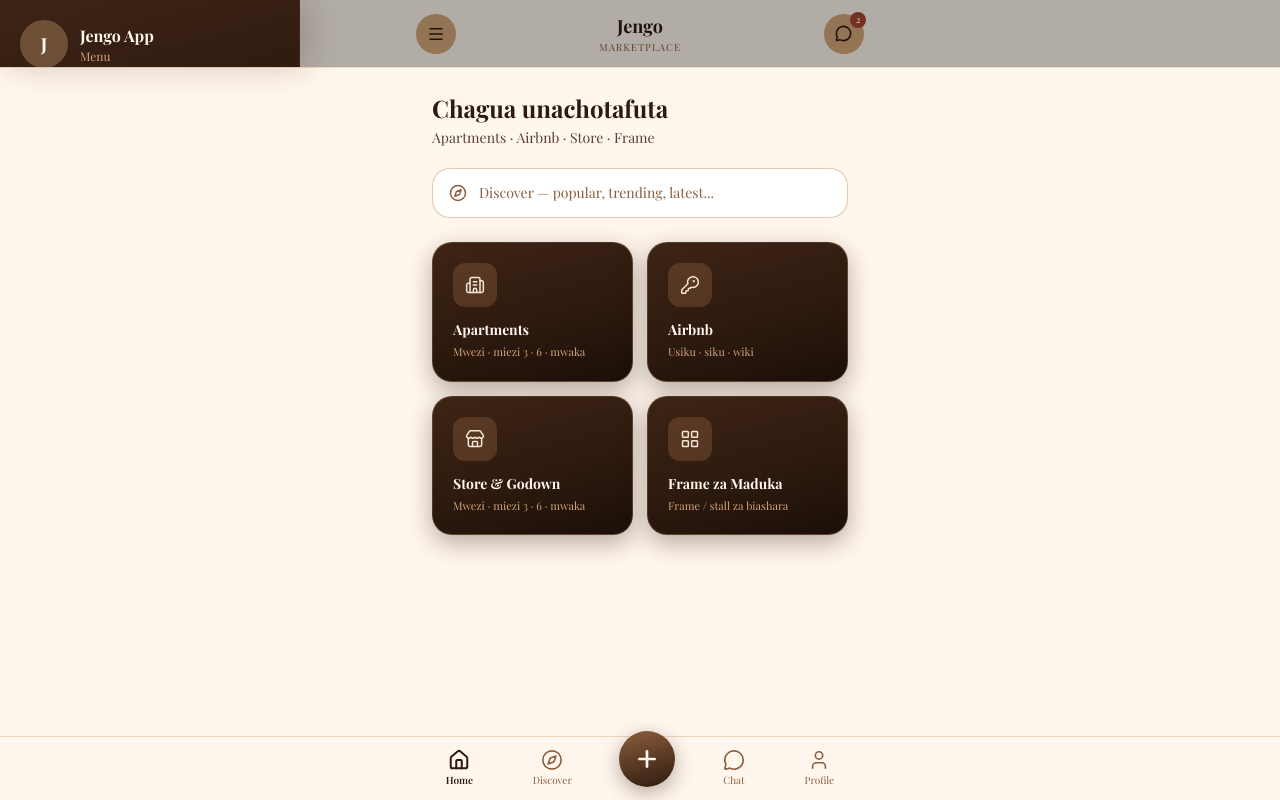
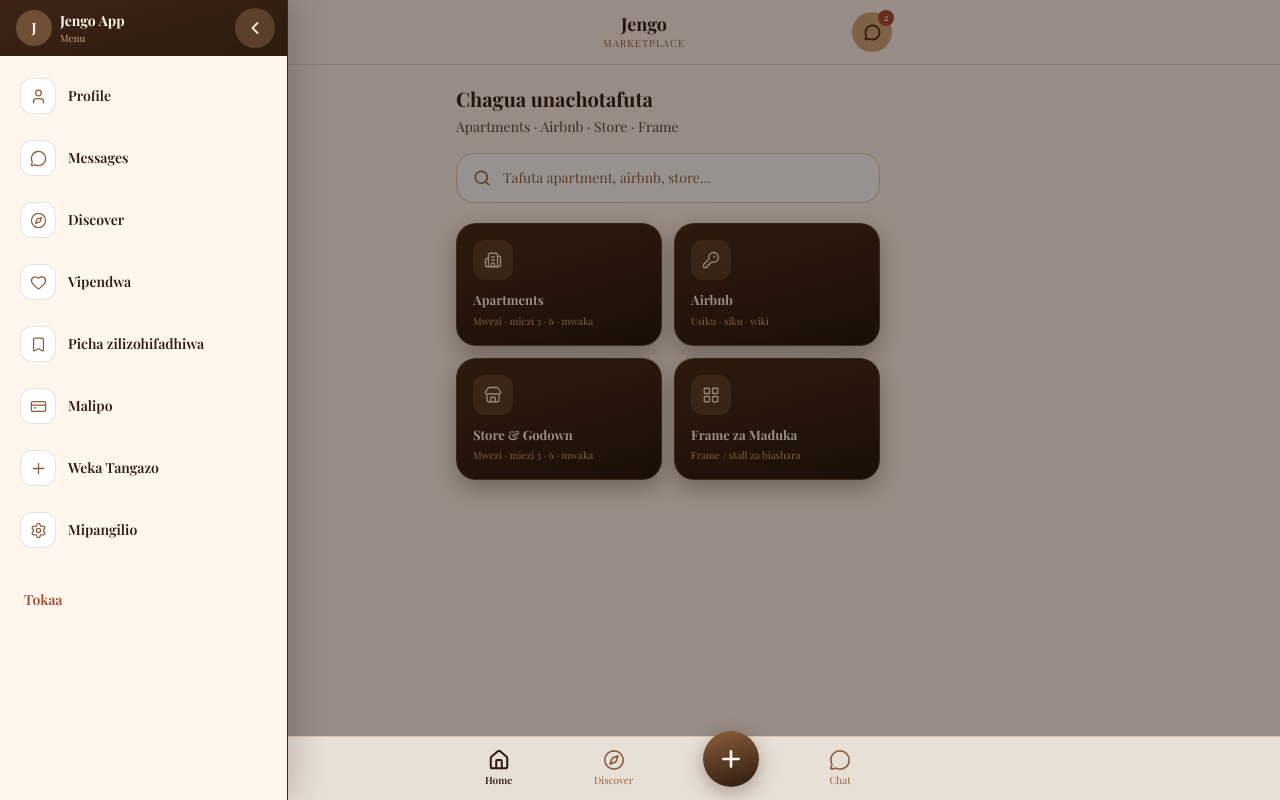
Before and after one commit to xrayssad/Jengo, a Next.js app in the folder frontend/: page /home in a window 1280 px wide. Both pictures are taken after a click on the button "Fungua menu". Built offline with nearby package versions, Linux system fonts and the light colour scheme; a web font is replaced by a local one.

Commit message:
Search bar on home; collapsible sidebar; settings; profile only in side nav; iOS fix

```diff
--- a/frontend/src/app/home/page.tsx
+++ b/frontend/src/app/home/page.tsx
@@ -2,10 +2,11 @@
 
 import {
   Home, Store, Building2, KeyRound, Search, Plus, User, Menu,
-  MessageCircle, LayoutGrid, Compass, Heart, ImageIcon, CreditCard, Bookmark
+  MessageCircle, LayoutGrid, Compass, Heart, CreditCard, Bookmark,
+  Settings, X, ChevronLeft, ChevronRight
 } from "lucide-react";
 import Link from "next/link";
-import { useState } from "react";
+import { useState, useEffect } from "react";
 
 const categories = [
   { title: "Apartments", description: "Mwezi · miezi 3 · 6 · mwaka", icon: Building2, href: "/nyumba" },
@@ -16,114 +17,202 @@
 
 const sideLinks = [
   { label: "Profile", href: "/profile", icon: User },
-  { label: "Messages / Chat", href: "/messages", icon: MessageCircle },
+  { label: "Messages", href: "/messages", icon: MessageCircle },
   { label: "Discover", href: "/discover", icon: Compass },
-  { label: "Vipendwa (Favorites)", href: "/favorites", icon: Heart },
+  { label: "Vipendwa", href: "/favorites", icon: Heart },
   { label: "Picha zilizohifadhiwa", href: "/saved", icon: Bookmark },
-  { label: "Malipo (Payments)", href: "/payments", icon: CreditCard },
+  { label: "Malipo", href: "/payments", icon: CreditCard },
   { label: "Weka Tangazo", href: "/weka-tangazo", icon: Plus },
+  { label: "Mipangilio", href: "/settings", icon: Settings },
 ];
 
 export default function HomePage() {
-  const [menuOpen, setMenuOpen] = useState(false);
+  const [expanded, setExpanded] = useState(false);
+
+  // Prevent body scroll when sidebar expanded on mobile
+  useEffect(() => {
+    if (expanded) {
+      document.body.style.overflow = "hidden";
+    } else {
+      document.body.style.overflow = "";
+    }
+    return () => {
+      document.body.style.overflow = "";
+    };
+  }, [expanded]);
 
   return (
-    <main className="min-h-screen pb-24" style={{ backgroundColor: "#FFF6ED" }}>
-      <header className="sticky top-0 z-30 px-4 py-3 glass" style={{ borderBottom: "1px solid rgba(210,166,121,0.35)" }}>
-        <div className="max-w-md mx-auto flex items-center justify-between">
+    <main className="min-h-screen pb-24 relative" style={{ backgroundColor: "#FFF6ED" }}>
+      {/* ===== SIDEBAR – always mounted, shrink / expand ===== */}
+      {/* Backdrop when expanded */}
+      <div
+        className="fixed inset-0 z-40 transition-opacity duration-300"
+        style={{
+          backgroundColor: "rgba(26,15,8,0.45)",
+          opacity: expanded ? 1 : 0,
+          pointerEvents: expanded ? "auto" : "none",
+        }}
+        onClick={() => setExpanded(false)}
+        aria-hidden
+      />
+
+      <aside
+        className="fixed top-0 left-0 z-50 flex flex-col"
+        style={{
+          height: "100dvh",
+          width: expanded ? "min(288px, 85vw)" : "56px",
+          backgroundColor: "#FFF6ED",
+          borderRight: "1.5px solid #3D2415",
+          boxShadow: expanded ? "8px 0 32px rgba(46,26,15,0.2)" : "2px 0 12px rgba(46,26,15,0.08)",
+          transition: "width 0.32s cubic-bezier(0.4, 0, 0.2, 1)",
+          paddingTop: "env(safe-area-inset-top)",
+          paddingBottom: "env(safe-area-inset-bottom)",
+        }}
+      >
+        {/* Header row */}
+        <div
+          className="flex items-center shrink-0"
+          style={{
+            height: 56,
+            padding: expanded ? "0 12px" : "0",
+            justifyContent: expanded ? "space-between" : "center",
+            background: "linear-gradient(165deg, #3D2415, #2E1A0F)",
+            minHeight: 56,
+          }}
+        >
+          {expanded && (
+            <div className="flex items-center gap-2 min-w-0 pl-1">
+              <div className="w-9 h-9 rounded-full flex items-center justify-center text-sm font-bold shrink-0" style={{ background: "rgba(210,166,121,0.35)", color: "#FFF6ED" }}>
+                J
+              </div>
+              <div className="min-w-0">
+                <p className="font-bold text-sm truncate" style={{ color: "#FFF6ED" }}>Jengo App</p>
+                <p className="text-[10px]" style={{ color: "#D2A679" }}>Menu</p>
+              </div>
+            </div>
+          )}
           <button
-            onClick={() => setMenuOpen(!menuOpen)}
-            className="w-10 h-10 rounded-full flex items-center justify-center"
-            style={{ backgroundColor: "#D2A679" }}
-            aria-label="Menu"
+            type="button"
+            onClick={() => setExpanded((v) => !v)}
+            className="w-10 h-10 rounded-full flex items-center justify-center shrink-0"
+            style={{ backgroundColor: expanded ? "rgba(210,166,121,0.25)" : "transparent" }}
+            aria-label={expanded ? "Funga menu" : "Fungua menu"}
           >
-            <Menu size={18} color="#2E1A0F" strokeWidth={2.2} />
+            {expanded ? (
+              <ChevronLeft size={20} color="#F5E6D3" strokeWidth={2.2} />
+            ) : (
+              <Menu size={20} color="#F5E6D3" strokeWidth={2.2} />
+            )}
           </button>
-          <div className="text-center">
-            <h1 className="text-lg font-bold" style={{ color: "#2E1A0F" }}>Jengo</h1>
+        </div>
+
+        {/* Scrollable links – CRITICAL for iPhone */}
+        <nav
+          className="flex-1 overflow-y-auto overscroll-contain"
+          style={{
+            WebkitOverflowScrolling: "touch",
+            minHeight: 0,
+          }}
+        >
+          <ul className="py-2">
+            {sideLinks.map((item) => {
+              const Icon = item.icon;
+              return (
+                <li key={item.label}>
+                  <Link
+                    href={item.href}
+                    onClick={() => setExpanded(false)}
+                    className="flex items-center gap-3 mx-2 my-0.5 rounded-[12px] transition-colors"
+                    style={{
+                      padding: expanded ? "12px 12px" : "12px 0",
+                      justifyContent: expanded ? "flex-start" : "center",
+                    }}
+                    title={item.label}
+                  >
+                    <div
+                      className="w-9 h-9 rounded-xl flex items-center justify-center shrink-0"
+                      style={{ backgroundColor: "white", border: "1px solid rgba(61,36,21,0.12)" }}
+                    >
+                      <Icon size={17} color="#8B5E3C" strokeWidth={1.8} />
+                    </div>
+                    {expanded && (
+                      <span
+                        className="text-sm font-semibold truncate"
+                        style={{ color: "#2E1A0F", opacity: 1, transition: "opacity 0.2s 0.1s" }}
+                      >
+                        {item.label}
+                      </span>
+                    )}
+                  </Link>
+                </li>
+              );
+            })}
+          </ul>
+          <div className="px-2 pb-6 pt-2">
+            <Link
+              href="/login"
+              onClick={() => setExpanded(false)}
+              className="flex items-center gap-3 rounded-[12px]"
+              style={{
+                padding: expanded ? "12px 12px" : "12px 0",
+                justifyContent: expanded ? "flex-start" : "center",
+              }}
+              title="Tokaa"
+            >
+              {expanded ? (
+                <span className="text-sm font-semibold px-1" style={{ color: "#A6452E" }}>Tokaa</span>
+              ) : (
+                <div className="w-9 h-9 rounded-xl flex items-center justify-center" style={{ backgroundColor: "rgba(166,69,46,0.15)" }}>
+                  <X size={16} color="#A6452E" />
+                </div>
+              )}
+            </Link>
+          </div>
+        </nav>
+      </aside>
+
+      {/* ===== MAIN CONTENT – offset for shrunk sidebar ===== */}
+      <div
+        style={{
+          marginLeft: 56,
+          transition: "margin-left 0.32s cubic-bezier(0.4, 0, 0.2, 1)",
+        }}
+      >
+        <header className="sticky top-0 z-30 px-3 py-3 glass" style={{ borderBottom: "1px solid rgba(210,166,121,0.35)" }}>
+          <div className="max-w-md mx-auto flex items-center justify-between gap-2">
+            <div className="text-center flex-1">
+              <h1 className="text-lg font-bold leading-tight" style={{ color: "#2E1A0F" }}>Jengo</h1>
               <p className="text-[10px] tracking-widest uppercase" style={{ color: "#8B5E3C" }}>Marketplace</p>
             </div>
-          <Link href="/messages" className="w-10 h-10 rounded-full flex items-center justify-center relative" style={{ backgroundColor: "#D2A679" }}>
+            <Link href="/messages" className="w-10 h-10 rounded-full flex items-center justify-center relative shrink-0" style={{ backgroundColor: "#D2A679" }}>
               <MessageCircle size={17} color="#2E1A0F" strokeWidth={2.2} />
               <span className="absolute -top-0.5 -right-0.5 w-4 h-4 rounded-full text-[9px] font-bold flex items-center justify-center" style={{ backgroundColor: "#A6452E", color: "#FFF6ED" }}>2</span>
             </Link>
           </div>
-
-        {/* SIDEBAR / drawer */}
-        {menuOpen && (
-          <>
-            <div className="fixed inset-0 z-40 bg-black/30" onClick={() => setMenuOpen(false)} />
-            <div
-              className="fixed top-0 left-0 bottom-0 z-50 w-[78%] max-w-[300px] overflow-y-auto"
-              style={{
-                backgroundColor: "#FFF6ED",
-                boxShadow: "8px 0 32px rgba(46,26,15,0.2)",
-                borderRight: "1.5px solid #3D2415",
-              }}
-            >
-              <div className="p-5" style={{ background: "linear-gradient(165deg, #3D2415, #2E1A0F)" }}>
-                <div className="flex items-center gap-3">
-                  <div className="w-12 h-12 rounded-full flex items-center justify-center text-lg font-bold" style={{ background: "rgba(210,166,121,0.35)", color: "#FFF6ED" }}>
-                    J
-                  </div>
-                  <div>
-                    <p className="font-bold text-base" style={{ color: "#FFF6ED" }}>Jengo App</p>
-                    <p className="text-xs" style={{ color: "#D2A679" }}>Menu</p>
-                  </div>
-                </div>
-              </div>
-              <nav className="py-2">
-                {sideLinks.map((item) => {
-                  const Icon = item.icon;
-                  return (
-                    <Link
-                      key={item.label}
-                      href={item.href}
-                      onClick={() => setMenuOpen(false)}
-                      className="flex items-center gap-3 px-5 py-3.5 transition-colors"
-                      style={{ borderBottom: "1px solid rgba(61,36,21,0.08)" }}
-                    >
-                      <div className="w-9 h-9 rounded-xl flex items-center justify-center" style={{ backgroundColor: "white" }}>
-                        <Icon size={18} color="#8B5E3C" strokeWidth={1.8} />
-                      </div>
-                      <span className="text-sm font-semibold" style={{ color: "#2E1A0F" }}>{item.label}</span>
-                    </Link>
-                  );
-                })}
-                <Link
-                  href="/login"
-                  onClick={() => setMenuOpen(false)}
-                  className="flex items-center gap-3 px-5 py-4 mt-2"
-                >
-                  <span className="text-sm font-semibold" style={{ color: "#A6452E" }}>Tokaa</span>
-                </Link>
-              </nav>
-            </div>
-          </>
-        )}
         </header>
 
-      <div className="max-w-md mx-auto px-4 pt-6">
-        <h2 className="text-2xl font-bold mb-1" style={{ color: "#2E1A0F" }}>Chagua unachotafuta</h2>
-        <p className="text-sm mb-5" style={{ color: "#5C4033" }}>Apartments · Airbnb · Store · Frame</p>
+        <div className="max-w-md mx-auto px-3 pt-5">
+          <h2 className="text-xl font-bold mb-1" style={{ color: "#2E1A0F" }}>Chagua unachotafuta</h2>
+          <p className="text-sm mb-4" style={{ color: "#5C4033" }}>Apartments · Airbnb · Store · Frame</p>
 
+          {/* SEARCH bar (si Discover) */}
           <Link
-          href="/discover"
-          className="flex items-center gap-3 px-4 py-3.5 mb-6 rounded-[18px]"
+            href="/search"
+            className="flex items-center gap-3 px-4 py-3.5 mb-5 rounded-[18px]"
             style={{ backgroundColor: "white", border: "1.5px solid rgba(210,166,121,0.6)" }}
           >
-          <Compass size={18} color="#8B5E3C" />
-          <span className="text-sm" style={{ color: "#8B5E3C" }}>Discover — popular, trending, latest...</span>
+            <Search size={18} color="#8B5E3C" />
+            <span className="text-sm" style={{ color: "#8B5E3C" }}>Tafuta apartment, airbnb, store...</span>
           </Link>
 
-        <div className="grid grid-cols-2 gap-3.5">
+          <div className="grid grid-cols-2 gap-3">
             {categories.map((cat) => {
               const Icon = cat.icon;
               return (
                 <Link
                   key={cat.title}
                   href={cat.href}
-                className="card-lift text-left p-5 rounded-[20px] relative overflow-hidden"
+                  className="card-lift text-left p-4 rounded-[20px] relative overflow-hidden"
                   style={{
                     background: "linear-gradient(165deg, #3D2415 0%, #2E1A0F 55%, #1A0F08 100%)",
                     border: "1px solid rgba(210,166,121,0.25)",
@@ -131,20 +220,28 @@
                   }}
                 >
                   <div className="relative z-10">
-                  <div className="w-11 h-11 rounded-xl flex items-center justify-center mb-3" style={{ background: "rgba(139,94,60,0.4)" }}>
-                    <Icon size={20} color="#F5E6D3" strokeWidth={1.8} />
+                    <div className="w-10 h-10 rounded-xl flex items-center justify-center mb-2.5" style={{ background: "rgba(139,94,60,0.4)" }}>
+                      <Icon size={18} color="#F5E6D3" strokeWidth={1.8} />
                     </div>
-                  <h3 className="font-bold text-[14px]" style={{ color: "#FFF6ED" }}>{cat.title}</h3>
-                  <p className="text-[11px] mt-1" style={{ color: "#D2A679" }}>{cat.description}</p>
+                    <h3 className="font-bold text-[13px]" style={{ color: "#FFF6ED" }}>{cat.title}</h3>
+                    <p className="text-[10px] mt-1" style={{ color: "#D2A679" }}>{cat.description}</p>
                   </div>
                 </Link>
               );
             })}
           </div>
         </div>
+      </div>
 
-      {/* Bottom nav: Home | Discover | + | Chat | Profile  (swap chat & tafuta → discover left of +, chat right) */}
-      <nav className="fixed bottom-0 left-0 right-0 z-40 glass" style={{ borderTop: "1px solid rgba(210,166,121,0.4)" }}>
+      {/* Bottom: Home · Discover · + · Chat  (Profile IMEONDOLEWA) */}
+      <nav
+        className="fixed bottom-0 right-0 z-40 glass"
+        style={{
+          left: 56,
+          borderTop: "1px solid rgba(210,166,121,0.4)",
+          paddingBottom: "env(safe-area-inset-bottom)",
+        }}
+      >
         <div className="max-w-md mx-auto flex items-center justify-around py-2">
           <Link href="/home" className="flex flex-col items-center gap-0.5 py-1 px-3">
             <Home size={22} color="#2E1A0F" strokeWidth={2.2} />
@@ -165,10 +262,6 @@
             <MessageCircle size={22} color="#8B5E3C" strokeWidth={1.8} />
             <span className="text-[10px]" style={{ color: "#8B5E3C" }}>Chat</span>
           </Link>
-          <Link href="/profile" className="flex flex-col items-center gap-0.5 py-1 px-3">
-            <User size={22} color="#8B5E3C" strokeWidth={1.8} />
-            <span className="text-[10px]" style={{ color: "#8B5E3C" }}>Profile</span>
-          </Link>
         </div>
       </nav>
     </main>
--- /dev/null
+++ b/frontend/src/app/settings/page.tsx
@@ -0,0 +1,106 @@
+"use client";
+
+import { useState } from "react";
+import { ArrowLeft, User, Lock, Bell, Globe, Shield, Save } from "lucide-react";
+import Link from "next/link";
+
+export default function SettingsPage() {
+  const [username, setUsername] = useState("jengo_user");
+  const [phone, setPhone] = useState("0712 345 678");
+  const [oldPass, setOldPass] = useState("");
+  const [newPass, setNewPass] = useState("");
+  const [confirmPass, setConfirmPass] = useState("");
+  const [saved, setSaved] = useState(false);
+
+  const saveProfile = (e: React.FormEvent) => {
+    e.preventDefault();
+    setSaved(true);
+    setTimeout(() => setSaved(false), 2500);
+  };
+
+  const changePassword = (e: React.FormEvent) => {
+    e.preventDefault();
+    if (newPass !== confirmPass) {
+      alert("Nenosiri mpya hazifanani");
+      return;
+    }
+    if (!newPass || newPass.length < 4) {
+      alert("Nenosiri angalau herufi 4 (majaribio)");
+      return;
+    }
+    setOldPass("");
+    setNewPass("");
+    setConfirmPass("");
+    alert("Nenosiri limebadilishwa (majaribio — backend baadaye)");
+  };
+
+  return (
+    <main className="min-h-screen pb-10" style={{ backgroundColor: "#FFF6ED" }}>
+      <header className="sticky top-0 z-20 px-4 py-3.5 glass" style={{ borderBottom: "1px solid rgba(210,166,121,0.4)" }}>
+        <div className="max-w-md mx-auto flex items-center gap-3">
+          <Link href="/home" className="btn-secondary w-10 h-10 rounded-full flex items-center justify-center shadow-warm-sm">
+            <ArrowLeft size={18} strokeWidth={2.2} />
+          </Link>
+          <div>
+            <h1 className="text-lg font-bold" style={{ color: "#2E1A0F" }}>Mipangilio</h1>
+            <p className="text-xs" style={{ color: "#5C4033" }}>Settings</p>
+          </div>
+        </div>
+      </header>
+
+      <div className="max-w-md mx-auto px-4 pt-5 space-y-6">
+        {/* Profile info */}
+        <form onSubmit={saveProfile} className="space-y-3">
+          <div className="flex items-center gap-2 mb-1">
+            <User size={16} color="#8B5E3C" />
+            <h2 className="text-sm font-bold" style={{ color: "#2E1A0F" }}>Akaunti</h2>
+          </div>
+          <div>
+            <label className="text-xs font-medium mb-1 block" style={{ color: "#5C4033" }}>Jina la mtumiaji</label>
+            <input value={username} onChange={(e) => setUsername(e.target.value)} className="input-chocolate w-full px-4 py-3 text-sm" />
+          </div>
+          <div>
+            <label className="text-xs font-medium mb-1 block" style={{ color: "#5C4033" }}>Namba ya simu</label>
+            <input value={phone} onChange={(e) => setPhone(e.target.value)} className="input-chocolate w-full px-4 py-3 text-sm" />
+          </div>
+          <button type="submit" className="btn-primary w-full py-3 rounded-[14px] font-semibold text-sm flex items-center justify-center gap-2">
+            <Save size={16} /> Hifadhi mabadiliko
+          </button>
+          {saved && <p className="text-xs text-center font-medium" style={{ color: "#5E7F4F" }}>Imehifadhiwa (majaribio)</p>}
+        </form>
+
+        {/* Password */}
+        <form onSubmit={changePassword} className="space-y-3 pt-2" style={{ borderTop: "1px solid rgba(61,36,21,0.12)" }}>
+          <div className="flex items-center gap-2 mb-1 pt-4">
+            <Lock size={16} color="#8B5E3C" />
+            <h2 className="text-sm font-bold" style={{ color: "#2E1A0F" }}>Badilisha nenosiri</h2>
+          </div>
+          <input type="password" value={oldPass} onChange={(e) => setOldPass(e.target.value)} placeholder="Nenosiri la sasa" className="input-chocolate w-full px-4 py-3 text-sm" />
+          <input type="password" value={newPass} onChange={(e) => setNewPass(e.target.value)} placeholder="Nenosiri jipya" className="input-chocolate w-full px-4 py-3 text-sm" />
+          <input type="password" value={confirmPass} onChange={(e) => setConfirmPass(e.target.value)} placeholder="Thibitisha nenosiri jipya" className="input-chocolate w-full px-4 py-3 text-sm" />
+          <button type="submit" className="w-full py-3 rounded-[14px] font-semibold text-sm" style={{ backgroundColor: "white", color: "#2E1A0F", border: "1.5px solid #3D2415" }}>
+            Badilisha nenosiri
+          </button>
+        </form>
+
+        {/* Other */}
+        <div className="space-y-2 pt-2" style={{ borderTop: "1px solid rgba(61,36,21,0.12)" }}>
+          <p className="text-sm font-bold pt-4 mb-2" style={{ color: "#2E1A0F" }}>Nyingine</p>
+          {[
+            { icon: Bell, label: "Arifa (Notifications)", href: "#" },
+            { icon: Globe, label: "Lugha — Kiswahili", href: "#" },
+            { icon: Shield, label: "Faragha na data", href: "#" },
+          ].map((item) => {
+            const Icon = item.icon;
+            return (
+              <div key={item.label} className="flex items-center gap-3 p-3.5 rounded-[14px]" style={{ backgroundColor: "white", border: "1px solid rgba(61,36,21,0.12)" }}>
+                <Icon size={18} color="#8B5E3C" />
+                <span className="text-sm font-medium" style={{ color: "#2E1A0F" }}>{item.label}</span>
+              </div>
+            );
+          })}
+        </div>
+      </div>
+    </main>
+  );
+}
```
Lines whose indentation alone changed are shown as unchanged.
